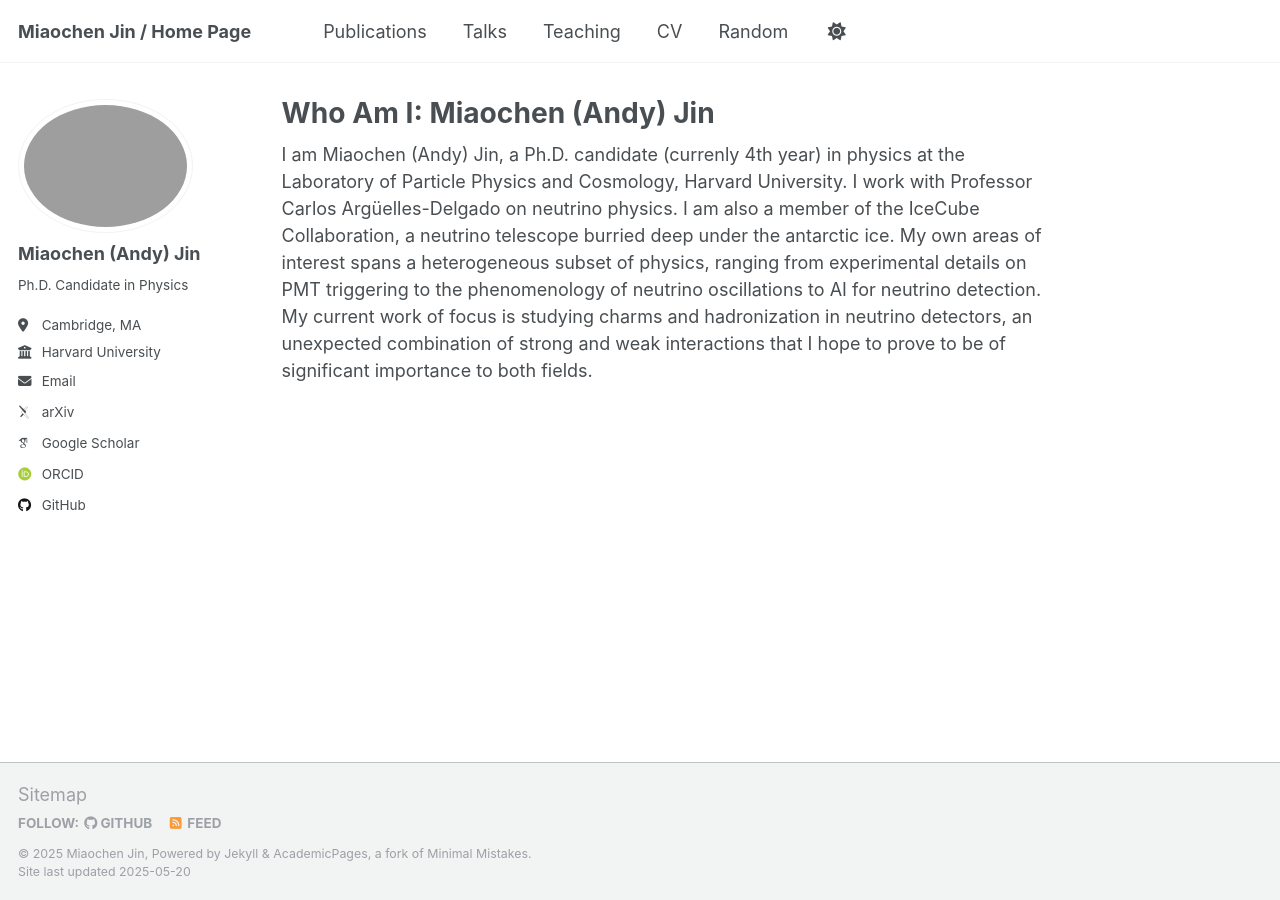
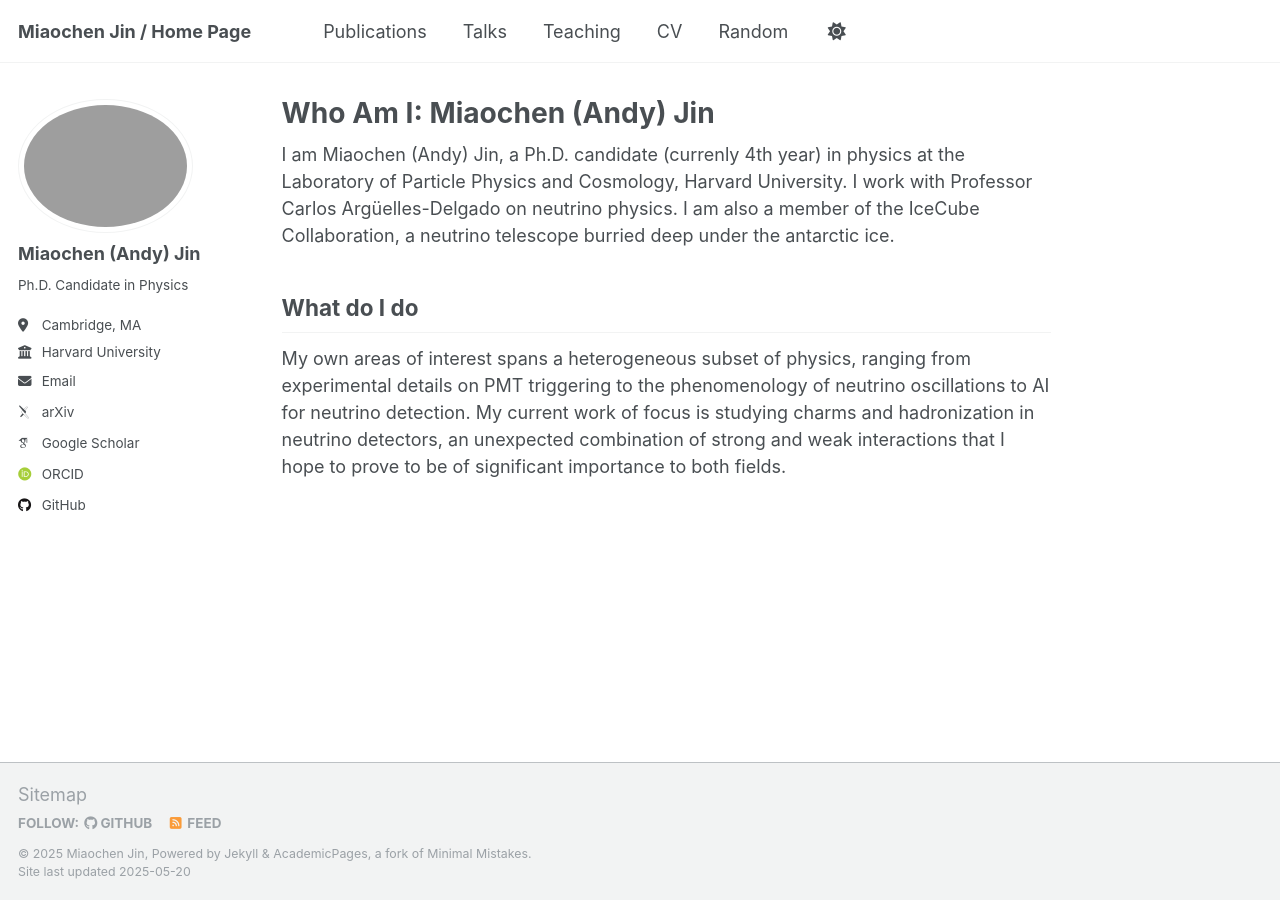
Before and after one commit to MiaochenJin/MiaochenJin.github.io, a Jekyll site: the page built from _pages/about.md, in a window 1280 px wide. Built offline with Jekyll 4.4.1, drawn with Linux system fonts in a browser that asks for light colours; some web fonts are replaced.

Commit message:
editting publications

```diff
--- a/_pages/about.md
+++ b/_pages/about.md
@@ -7,4 +7,8 @@ redirect_from:
   - /about.html
 ---
 
-I am Miaochen (Andy) Jin, a Ph.D. candidate (currenly 4th year) in physics at the Laboratory of Particle Physics and Cosmology, Harvard University. I work with Professor Carlos Argüelles-Delgado on neutrino physics. I am also a member of the IceCube Collaboration, a neutrino telescope burried deep under the antarctic ice. My own areas of interest spans a heterogeneous subset of physics, ranging from experimental details on PMT triggering to the phenomenology of neutrino oscillations to AI for neutrino detection. My current work of focus is studying charms and hadronization in neutrino detectors, an unexpected combination of strong and weak interactions that I hope to prove to be of significant importance to both fields.
+I am Miaochen (Andy) Jin, a Ph.D. candidate (currenly 4th year) in physics at the Laboratory of Particle Physics and Cosmology, Harvard University. I work with Professor Carlos Argüelles-Delgado on neutrino physics. I am also a member of the IceCube Collaboration, a neutrino telescope burried deep under the antarctic ice.
+
+## What do I do
+
+My own areas of interest spans a heterogeneous subset of physics, ranging from experimental details on PMT triggering to the phenomenology of neutrino oscillations to AI for neutrino detection. My current work of focus is studying charms and hadronization in neutrino detectors, an unexpected combination of strong and weak interactions that I hope to prove to be of significant importance to both fields.
```
